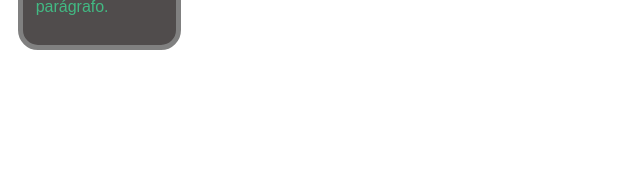
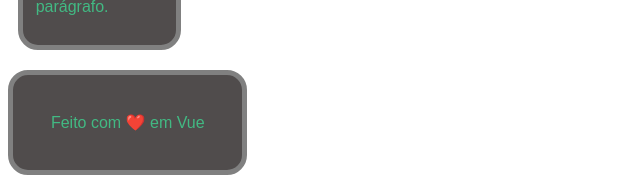
Before and after one commit to Arthur2060/ExerciciosVue, a Vue app in the folder exercicios-vue/: page / in a window 1280 px wide. Shown: the part 1095-1275 px from the top of the page, without its empty margins (0-640 px from the left). Before the commit the page ends 1155 px from the top, so only its background shows below. Built offline with nearby package versions, Linux system fonts and the light colour scheme.

Commit message:
Criando Rodapé

```diff
--- a/exercicios-vue/src/App.vue
+++ b/exercicios-vue/src/App.vue
@@ -6,6 +6,7 @@
   import MeuLink from './components/MeuLink.vue'
   import MinhaTabela from './components/MinhaTabela.vue'
   import MeuCard from './components/MeuCard.vue'
+  import MeuRodape from './components/MeuRodape.vue'
 </script>
 
 <template>
@@ -20,6 +21,7 @@
     { nome: 'Charlie', idade: 35, email: 'charlie@gmail.com', telefone: '000000000' }
   ]"/>
   <MeuCard titulo="Card de Exemplo" paragrafo="Este é um card que utiliza props para exibir um título e um parágrafo."/>
+  <MeuRodape />
 </template>
 
 <style scoped>
--- /dev/null
+++ b/exercicios-vue/src/components/MeuRodape.vue
@@ -0,0 +1,21 @@
+<script setup>
+    defineProps({})
+</script>
+
+<template>
+    <footer>Feito com ❤️ em Vue</footer>
+</template>
+
+<style scoped>
+    footer {
+        border-radius: 20px;
+        font-family: Arial, Helvetica, sans-serif;
+        color: #42b983;
+        background-color: rgb(80, 76, 76);
+        border: solid 5px gray;
+        width: fit-content;
+        padding: 3%;
+        text-align: center;
+        margin-top: 20px;
+    }
+</style>
```
